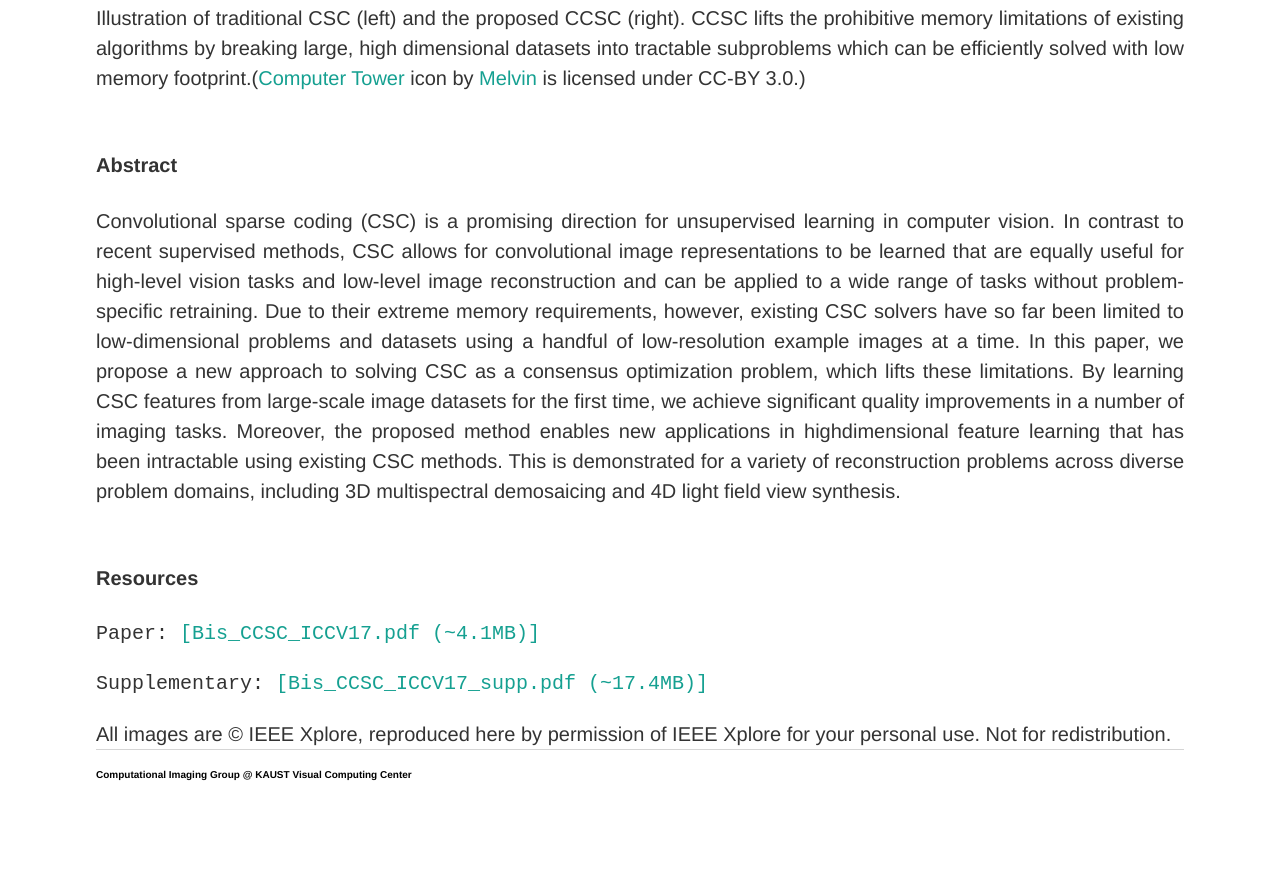
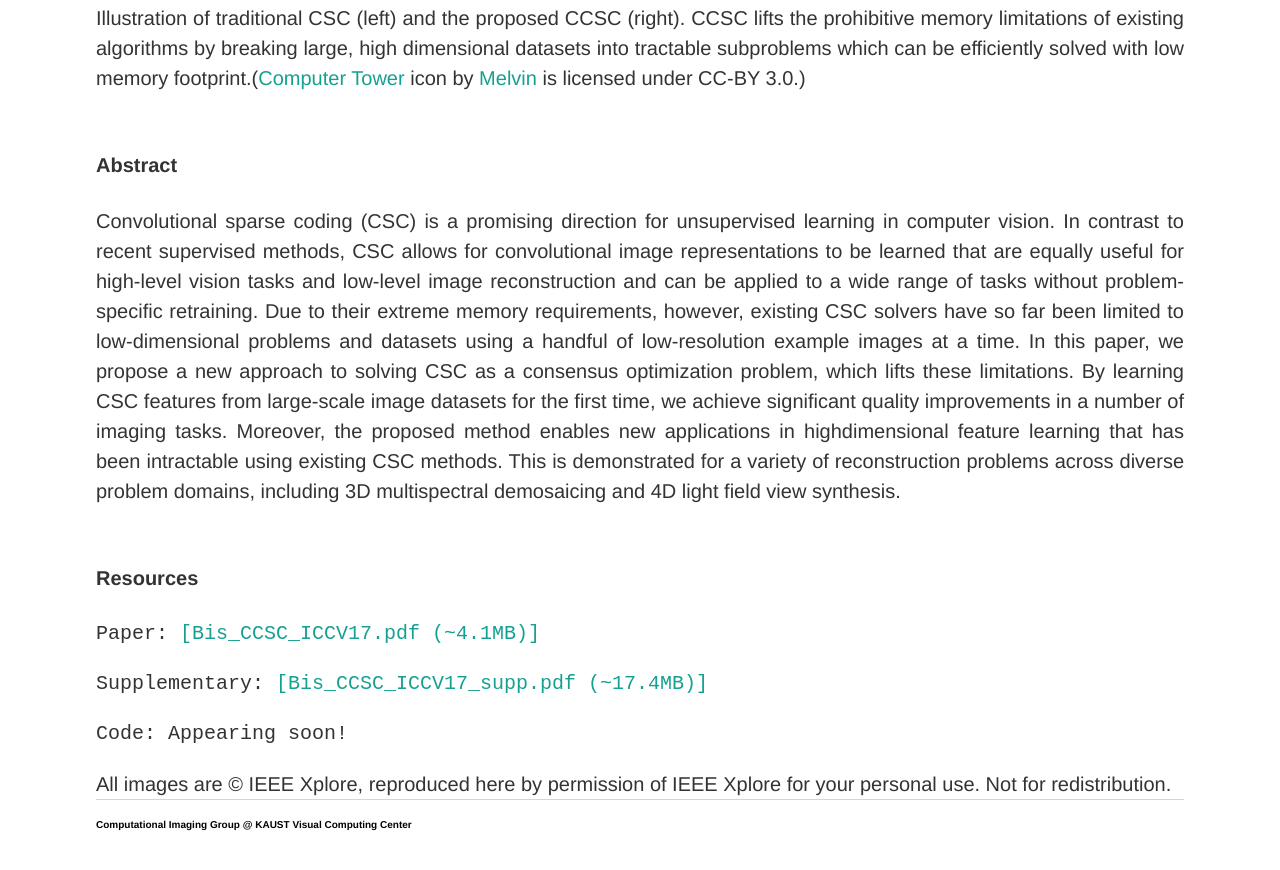
Before and after one commit to vccimaging/vccimaging.github.io, a Jekyll site: the page built from Publications/Bis2017CCSC/index.html, in a window 1280 px wide and 900 px high, scrolled down 718 px. Shown: the top 870 px of the window. Built offline with Jekyll 4.4.1, drawn with Linux system fonts in a browser that asks for light colours.

Commit message:
Update index.html

```diff
--- a/Publications/Bis2017CCSC/index.html
+++ b/Publications/Bis2017CCSC/index.html
@@ -48,7 +48,8 @@
 <h4 id="Res">Resources </h4>
     <pre class="tab">Paper: <a href="Bis_CCSC_ICCV17.pdf">[Bis_CCSC_ICCV17.pdf (~4.1MB)]</a> </pre>
     <pre class="tab">Supplementary: <a href="Bis_CCSC_ICCV17_supp.pdf">[Bis_CCSC_ICCV17_supp.pdf (~17.4MB)]</a> </pre>
-    <!-- <pre class="tab">Code: <a href="https://github.com/vccimaging/CCSC_code_ICCV2017">Github (external link)</a> </pre> -->
+    <pre class="tab">Code: Appearing soon!</pre>
+    <!-- <a href="https://github.com/vccimaging/CCSC_code_ICCV2017">Github (external link)</a> </pre> -->
 
 All images are © IEEE Xplore, reproduced here by permission of IEEE Xplore for your personal use. Not for redistribution.
 
```
